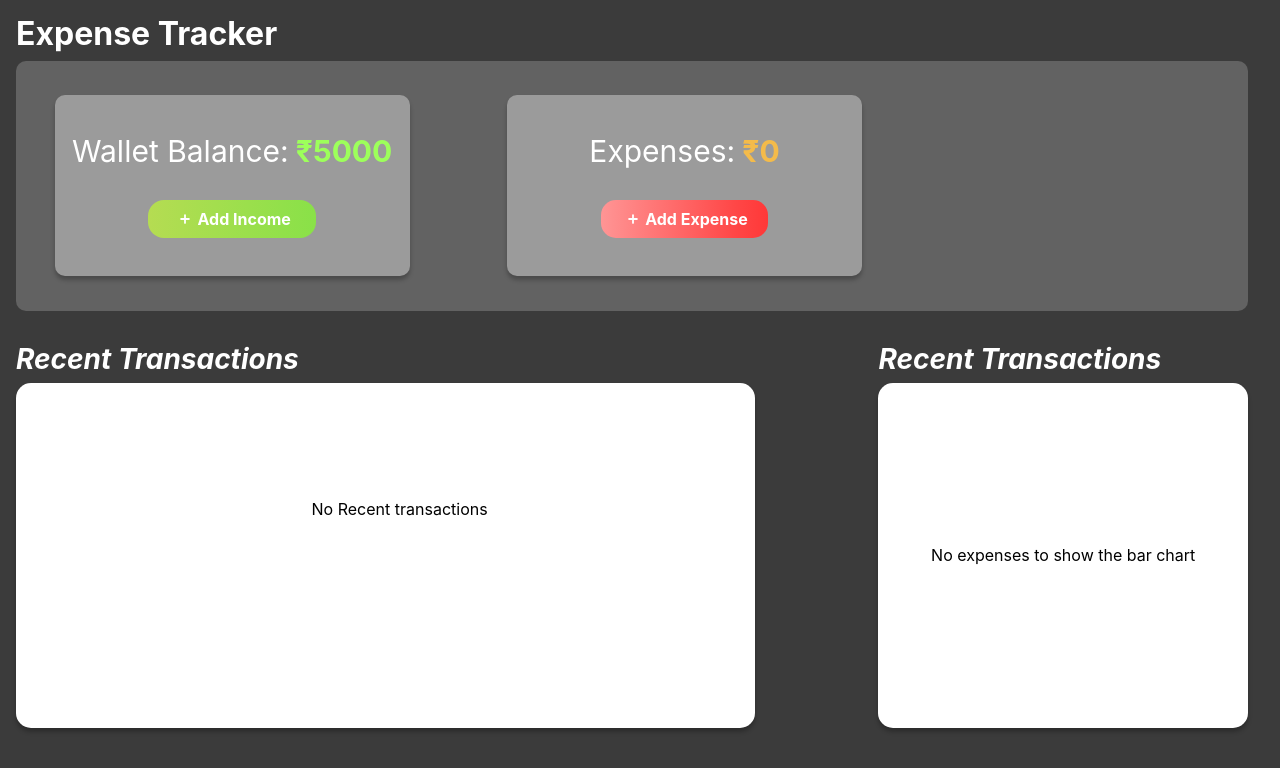
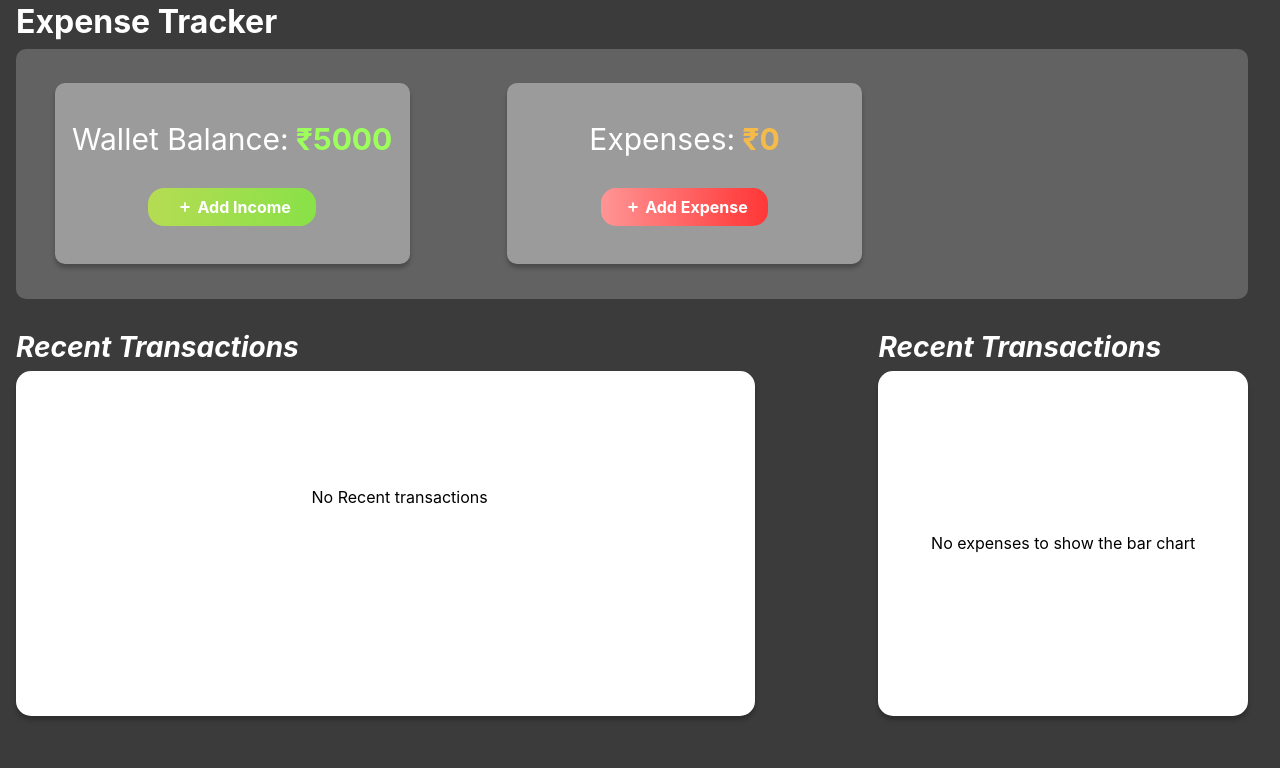
Before and after one commit to Jagadeeshthatikonda/expense-tracker, a React (Create React App) app: page / in a window 1280 px wide. Shown: the top 768 px of the page. Built offline with nearby package versions, Linux system fonts and the light colour scheme.

Commit message:
updated the padding for app

```diff
--- a/src/App.css
+++ b/src/App.css
@@ -3,7 +3,7 @@
   height: 100vh;
   overflow-y: auto;
   background-color: #3b3b3b;
-  padding: 16px 32px 48px 16px;
+  padding: 4px 32px 32px 16px;
 }
 .app-container::-webkit-scrollbar {
   display: block;
```
